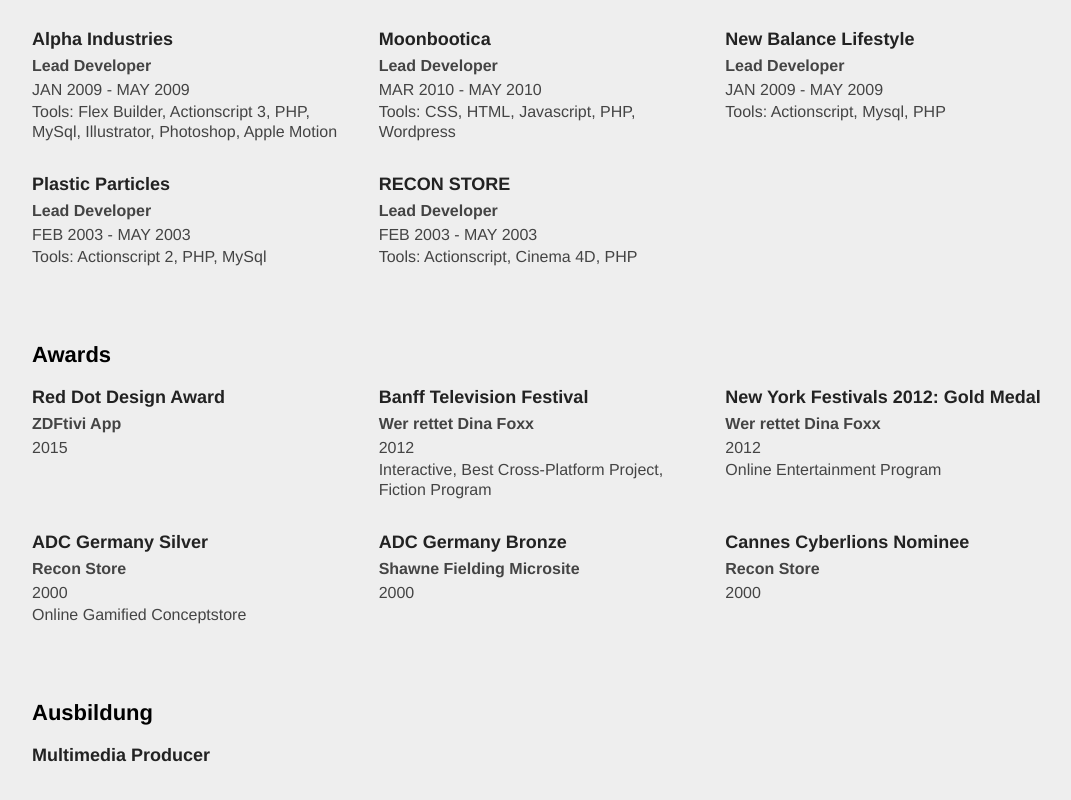
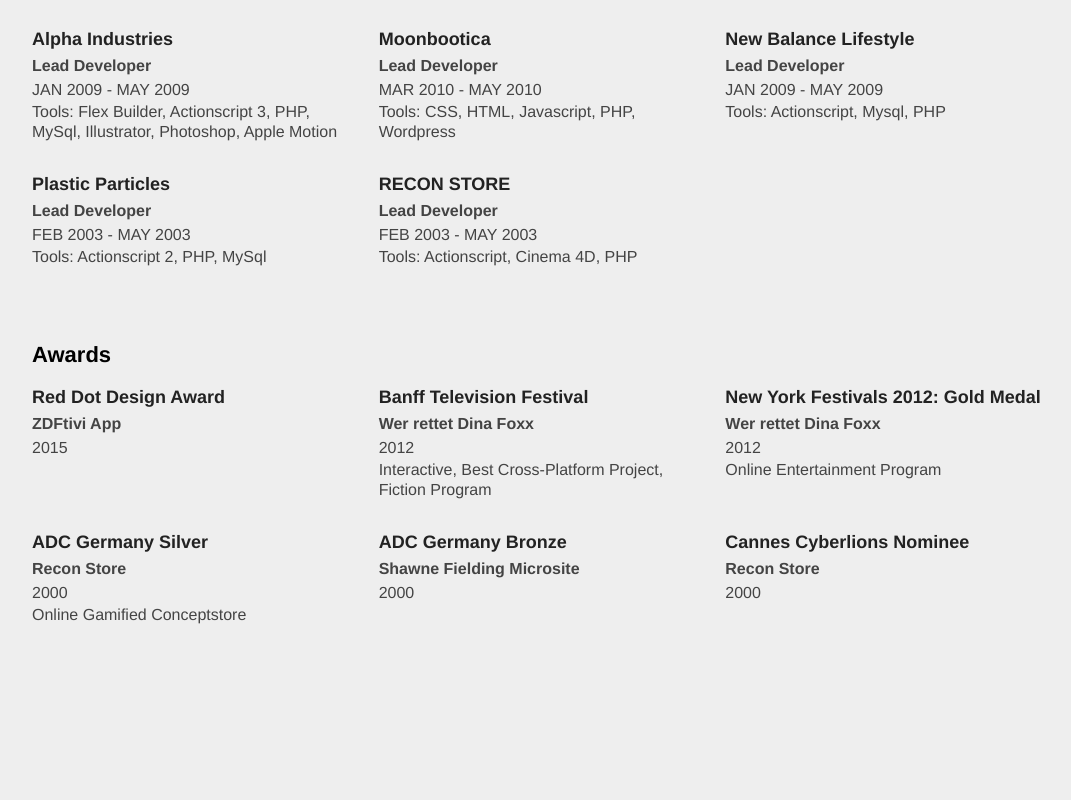
Before and after one commit to campsafari/campsafari.github.io, a React (Create React App) app: page / in a window 1280 px wide. Shown: the part 1587-2387 px from the top of the page, without its empty margins (96-1167 px from the left). After the commit the page ends 2292 px from the top, so only its background shows below. Built offline with nearby package versions, Linux system fonts and the light colour scheme; a web font is replaced by a local one.

Commit message:
chore: update data

```diff
--- a/src/App.js
+++ b/src/App.js
@@ -104,14 +104,15 @@
                 ) }
             />
             <ItemGrid
+                classes="print-only"
                 title={ Portfolio.education.title }
                 items={ Portfolio.education.items }
                 renderItem={ ( item, index ) => (
                     <Item
                         key={ index }
                         title={ item.title }
-                        subtitle={ item.project }
-                        date={ item.date }
+                        subtitle={ item.subtitle }
+                        date={ `${ formatDate( item.from ) } - ${ formatDate( item.to ) }` }
                         details={ item.description }
                     />
                 ) }
--- a/src/App.scss
+++ b/src/App.scss
@@ -209,6 +209,12 @@
     }
 }
 
+.print-only {
+    @media screen {
+        display: none;
+    }
+}
+
 .item {
     break-inside: avoid;
     font-size: 14px;
--- a/src/components/item-grid.js
+++ b/src/components/item-grid.js
@@ -1,8 +1,8 @@
 import React from 'react'
 
-function ItemGrid( { title, items, renderItem } ) {
+function ItemGrid( { title, items, renderItem, classes='' } ) {
     return (
-        <section className={ 'section bottom-space-xlarge' }>
+        <section className={ `section bottom-space-xlarge ${classes}` }>
             <header className={ 'headline-level-1 bottom-space-large' }>{ title }</header>
             <div className={ 'item-grid' }>
                 { items.map( ( item, index ) => (
--- a/src/data.js
+++ b/src/data.js
@@ -293,8 +293,7 @@
                     'from': '01.01.1997',
                     'to': '31.12.1999',
                     'title': 'Multimedia Producer',
-                    'company': 'S.A.E. Institute',
-                    'description': '',
+                    subtitle: "S.A.E. Institute",
                 } ],
         },
     clients: [
```
Also changed, not shown: package.json (+6 -6 lines).
